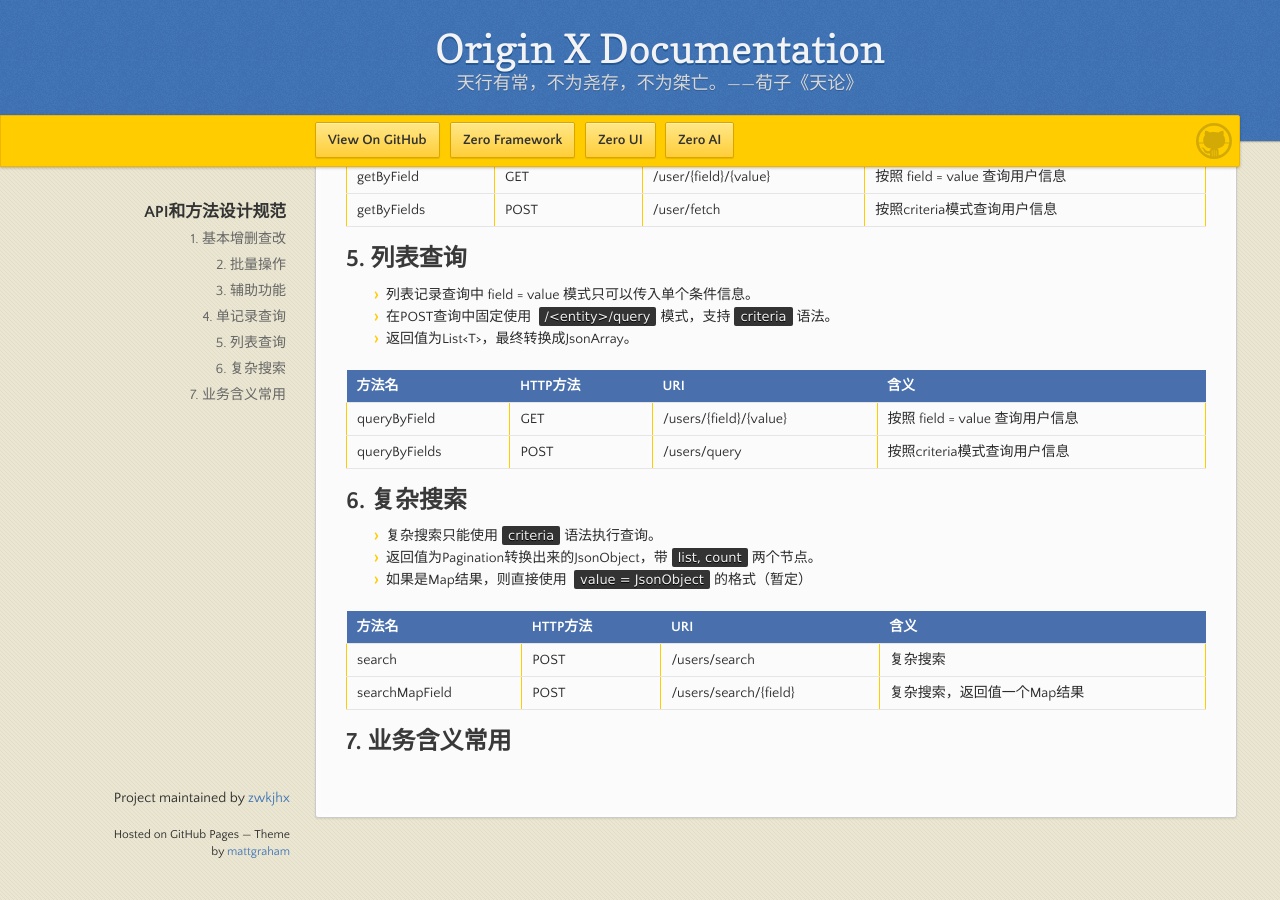
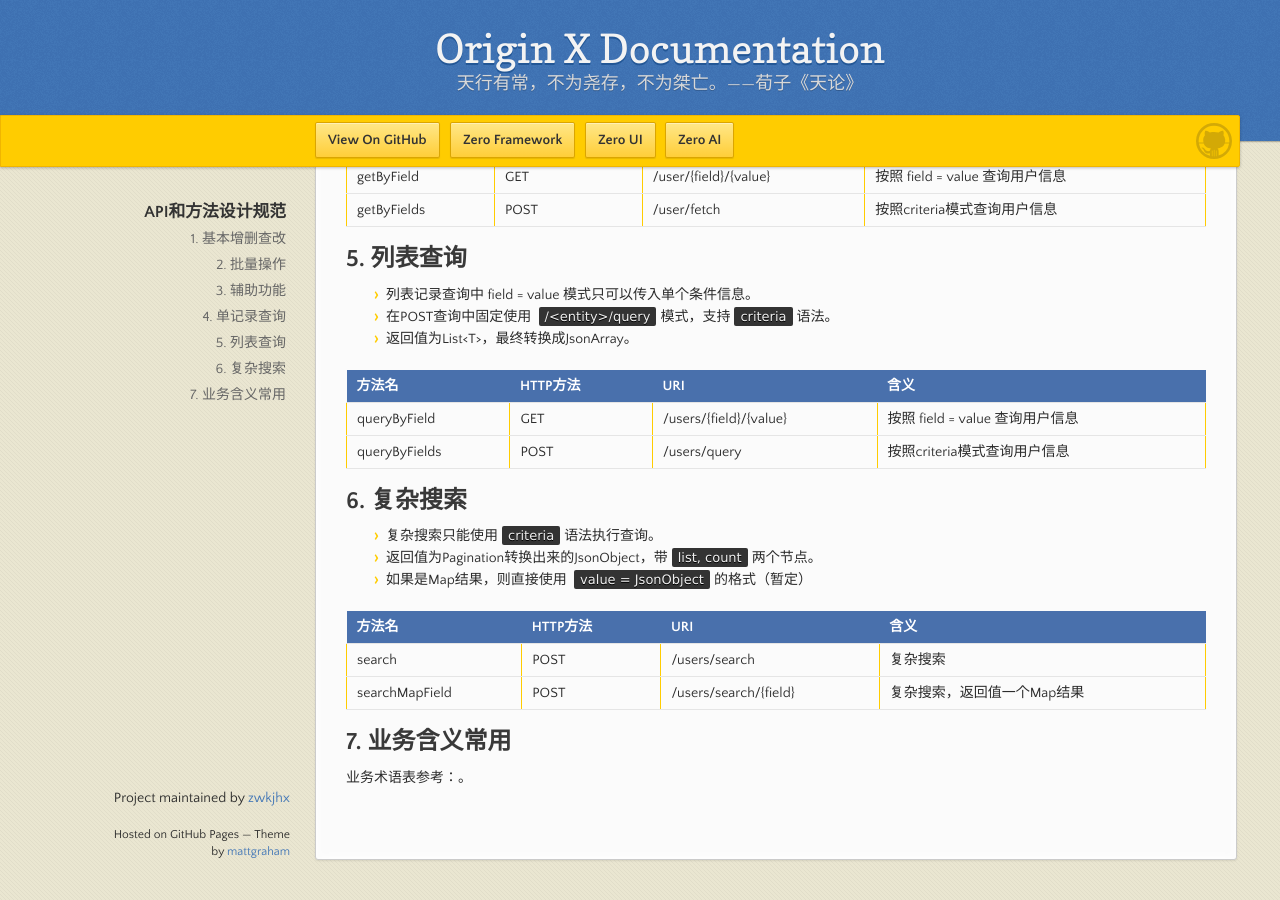
Before and after one commit to zwkjhx/ox-doc, a Jekyll site: the page built from specification/1-zerogui-fan/spc-002-apihe-fang-fa-she-ji-gui-fan.md, in a window 1280 px wide and 900 px high, scrolled down 1176 px. Built offline with Jekyll 4.4.1, drawn with Linux system fonts in a browser that asks for light colours; our own code applies the rules of GitHub Pages for plain Markdown files; before the commit the page ends 2034 px from its top, so only the background shows below that.

Commit message:
Updates specification/1-zerogui-fan/spc-002-apihe-fang-fa-she-ji-gui-fan.md
Auto commit by GitBook Editor

```diff
--- a/specification/1-zerogui-fan/spc-002-apihe-fang-fa-she-ji-gui-fan.md
+++ b/specification/1-zerogui-fan/spc-002-apihe-fang-fa-she-ji-gui-fan.md
@@ -72,3 +72,5 @@ Api类中的方法定义一般有两套，这个开发者可以根据实际情
 | searchMapField | POST | /users/search/{field} | 复杂搜索，返回值一个Map结果 |
 
 ## 7. 业务含义常用
+
+业务术语表参考：。
```
